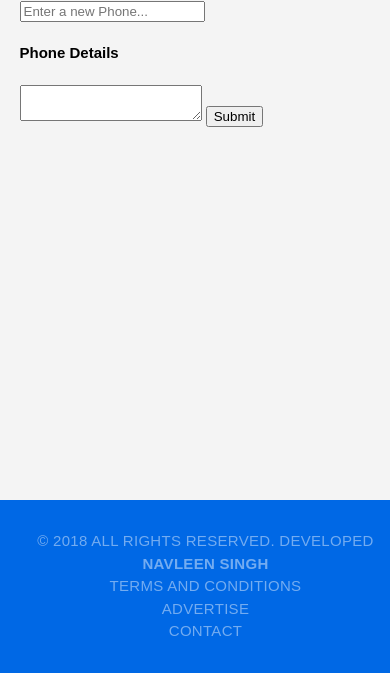
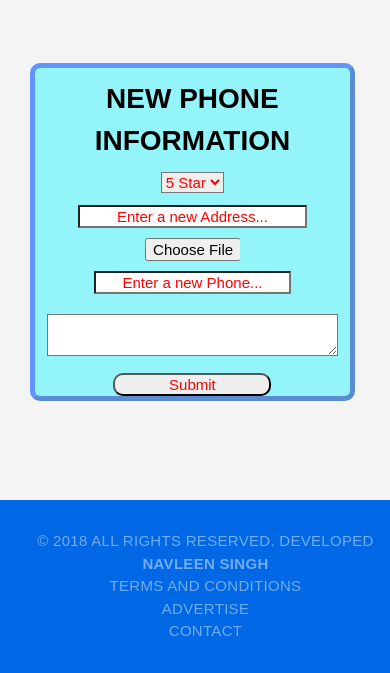
Before and after one commit to SNavleen/Phinder, a PHP site: page /newPhone.html in a window 390 px wide. Shown: the part 291-964 px from the top of the page. Run offline with PHP 8.4, Linux system fonts and the light colour scheme.

Commit message:
Added the css for new phone review page

```diff
--- a/css/login.css
+++ b/css/login.css
@@ -58,6 +58,7 @@
   border: none;
   border-bottom: 2px solid rgba(255, 255, 255, 0.8);
   color: rgba(255, 255, 255, 0.9);
+  color: red;
   background-color: transparent;
   background-position: right 5px;
   background-repeat: no-repeat;
@@ -76,6 +77,7 @@
   border: none;
   border-bottom: 2px solid rgba(255, 255, 255, 0.8);
   color: rgba(255, 255, 255, 0.9);
+  color: red;
   background-color: transparent;
   background-position: right 5px;
   background-repeat: no-repeat;
@@ -94,6 +96,7 @@
   border: none;
   border-bottom: 2px solid rgba(255, 255, 255, 0.8);
   color: rgba(255, 255, 255, 0.9);
+  color: red;
   background-color: transparent;
   background-position: right 5px;
   background-repeat: no-repeat;
--- /dev/null
+++ b/css/newReview.css
@@ -0,0 +1,114 @@
+/* New Review */
+.new-phone{
+  position:relative;
+  width: 90%;
+  min-height: 250px;
+  float: left;
+  background-color: rgba(51, 243, 255, 0.5);
+  border: 5px solid rgba(51, 54, 255, 0.5);
+  border-style: outset;
+  border-radius: 10px;
+  margin: 10px;
+  margin-top: 18%;
+  text-align: center;
+}
+.name-title{
+  text-align: center;
+  font-family: 'Share', sans-serif;
+  font-weight: 600;
+  font-size: 28px;
+  margin: 10px;
+  text-transform: uppercase;
+}
+.rating{
+  width: 20%;
+  max-width: 90%;
+  border-radius: 0px;
+  /* font-style: italic; */
+  font-size: 15px;
+  /* border: none; */
+  /* border-bottom: 2px solid rgba(255, 255, 255, 0.8); */
+  color: rgba(255, 255, 255, 0.9);
+  color: red;
+  /* background-color: transparent; */
+}
+.location-field{
+  width: 70%;
+  border-radius: 0px;
+  /* font-style: italic; */
+  font-size: 15px;
+  /* border: none; */
+  /* border-bottom: 2px solid rgba(255, 255, 255, 0.8); */
+  /* color: rgba(255, 255, 255, 0.9); */
+  color: red;
+  /* background-color: transparent; */
+  background-position: right 5px;
+  background-repeat: no-repeat;
+  box-shadow: none;
+  margin: 10px;
+}
+.location-field::placeholder{
+  text-align: center;
+  color: red;
+}
+.img-of-item{
+  width: 30%;
+  max-width: 90%;
+  border-radius: 0px;
+  /* font-style: italic; */
+  font-size: 15px;
+  /* border: none; */
+  /* border-bottom: 2px solid rgba(255, 255, 255, 0.8); */
+  color: rgba(255, 255, 255, 0.9);
+  color: red;
+  /* background-color: transparent; */
+}
+.phone-name-field{
+  width: 60%;
+  border-radius: 0px;
+  /* font-style: italic; */
+  font-size: 15px;
+  /* border: none; */
+  /* border-bottom: 2px solid rgba(255, 255, 255, 0.8); */
+  /* color: rgba(255, 255, 255, 0.9); */
+  color: red;
+  /* background-color: transparent; */
+  background-position: right 5px;
+  background-repeat: no-repeat;
+  box-shadow: none;
+  margin: 10px;
+}
+.phone-name-field::placeholder{
+  text-align: center;
+  color: red;
+}
+.details{
+  width: 90%;
+  border-radius: 0px;
+  /* font-style: italic; */
+  font-size: 15px;
+  /* border: none; */
+  /* border-bottom: 2px solid rgba(255, 255, 255, 0.8); */
+  /* color: rgba(255, 255, 255, 0.9); */
+  color: red;
+  /* background-color: transparent; */
+  background-position: right 5px;
+  background-repeat: no-repeat;
+  box-shadow: none;
+  margin: 10px;
+}
+.new-phone-submit{
+  width: 50%;
+  max-width: 90%;
+  border-radius: 10px;
+  /* font-style: italic; */
+  font-size: 15px;
+  /* border: none; */
+  /* border-bottom: 2px solid rgba(255, 255, 255, 0.8); */
+  color: red;
+  /* background-color: transparent; */
+  /* background-position: right 5px; */
+  /* background-repeat: no-repeat; */
+  /* box-shadow: none; */
+  /* margin: 0px auto !important; */
+}
--- a/newPhone.html
+++ b/newPhone.html
@@ -4,6 +4,7 @@
 		<title>Phinder | New Review</title>
 		<!-- <link rel="stylesheet" href="css/normalize.css" type="text/css"> -->
 		<link rel="stylesheet" href="css/general.css" type="text/css">
+		<link rel="stylesheet" href="css/newReview.css" type="text/css">
 		<!-- <link rel="stylesheet" href="css/style.css" type="text/css"> -->
 		<!-- <link rel="stylesheet" href="css/item.css" type="text/css"> -->
 	</head>
@@ -80,10 +81,27 @@
     <main class="container">
       <div class="new-phone">
         <form method="post" class="new-phone-form" action="#">
+					<h4 class="name-title">New Phone Information</h4>
+					<select name="rating" id="rating" class="rating">
+						<option value="1star">1 Star</option>
+						<option value="2star">2 Star</option>
+						<option value="3star">3 Star</option>
+						<option value="4star">4 Star</option>
+						<option value="5star" selected>5 Star</option>
+					</select>
+          <input type="text" class="location-field" placeholder="Enter a new Address..." value="" name="location-field"/>
+					<input type="file" name="img-of-item" id="img-of-item" class="img-of-item"/>
           <input type="text" class="phone-name-field" placeholder="Enter a new Phone..." value="" name="phone-name-field"/>
-					<h4 class="details-title">Phone Details</h4>
 					<textarea class="details" name="details"></textarea>
 					<input type="submit" class="new-phone-submit" value="Submit">
+					<!-- I will be adding a new way to select star ratings -->
+					<!-- <div class="rating">
+						<span>&#9734;</span>
+						<span>&#9734;</span>
+						<span>&#9734;</span>
+						<span>&#9734;</span>
+						<span>&#9734;</span>
+					</div> -->
         </form>
       </div>
     </main>
```
Also changed, not shown: css/general.css (+13 -0 lines).
